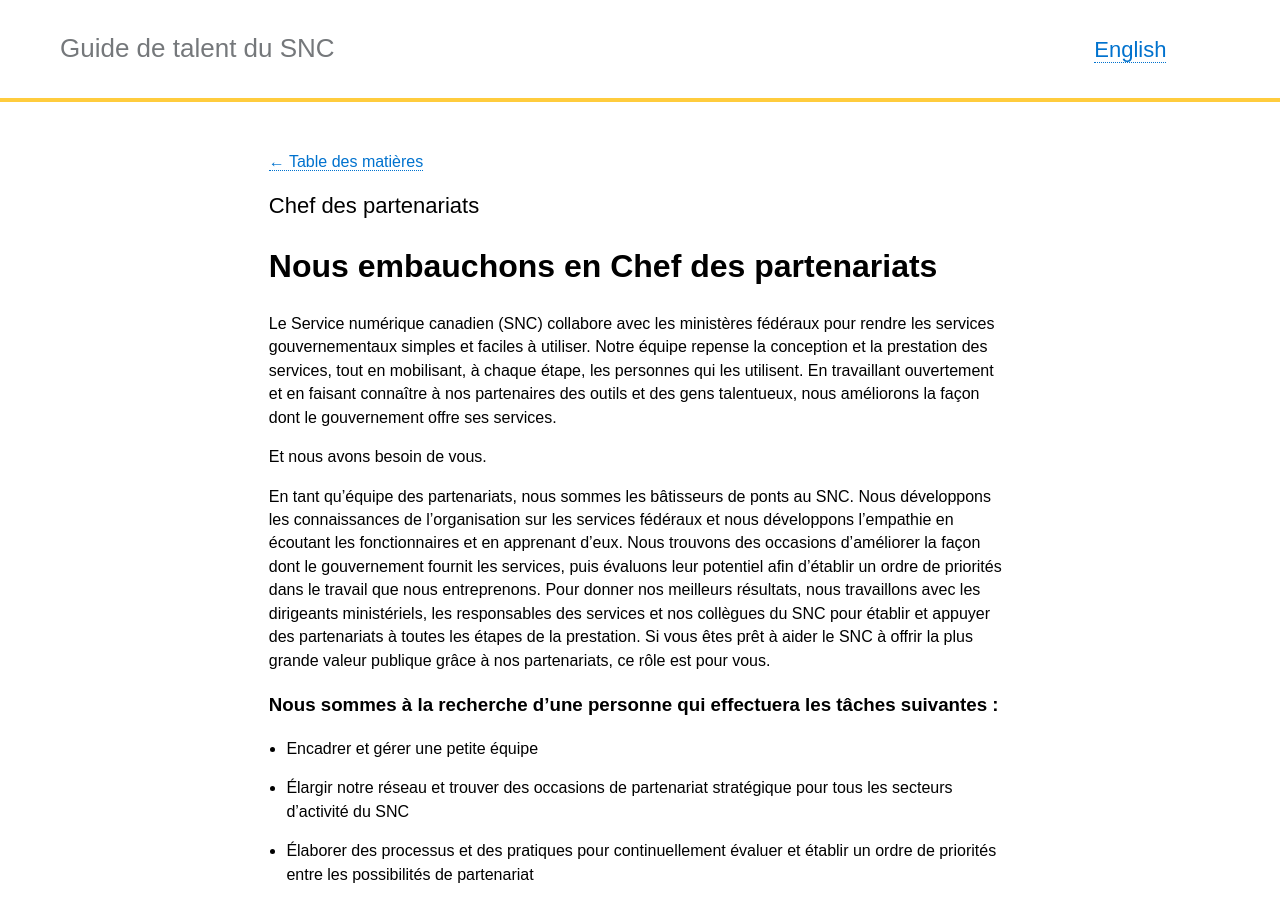
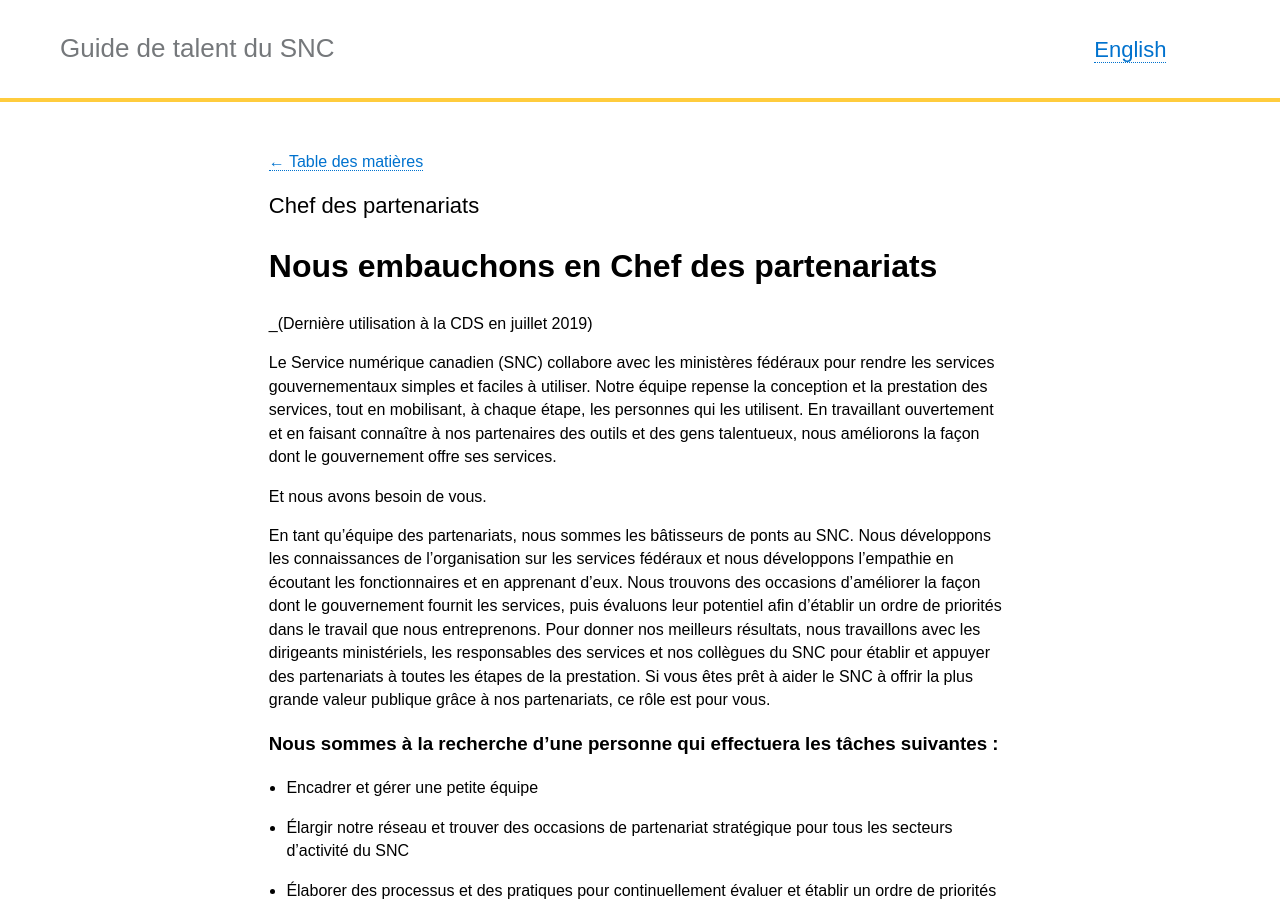
Before and after one commit to cds-snc/talent, a Jekyll site: the page built from _pages/fr/Échantillons d'offres d'emploi/Head-of-Partnerships-FR.md, in a window 1280 px wide and 900 px high. Built offline with Jekyll 4.4.1, drawn with Linux system fonts in a browser that asks for light colours.

Commit message:
adding last used date

```diff
--- a/_pages/fr/Échantillons d'offres d'emploi/Head-of-Partnerships-FR.md
+++ b/_pages/fr/Échantillons d'offres d'emploi/Head-of-Partnerships-FR.md
@@ -9,6 +9,8 @@ trans_url: "/Head-of-Partnerships/"
 
 
 # Nous embauchons en Chef des partenariats
+_(Dernière utilisation à la CDS en juillet 2019)
+
 Le Service numérique canadien (SNC) collabore avec les ministères fédéraux pour rendre les services gouvernementaux simples et faciles à utiliser. Notre équipe repense la conception et la prestation des services, tout en mobilisant, à chaque étape, les personnes qui les utilisent. En travaillant ouvertement et en faisant connaître à nos partenaires des outils et des gens talentueux, nous améliorons la façon dont le gouvernement offre ses services.
 
 Et nous avons besoin de vous.
```
